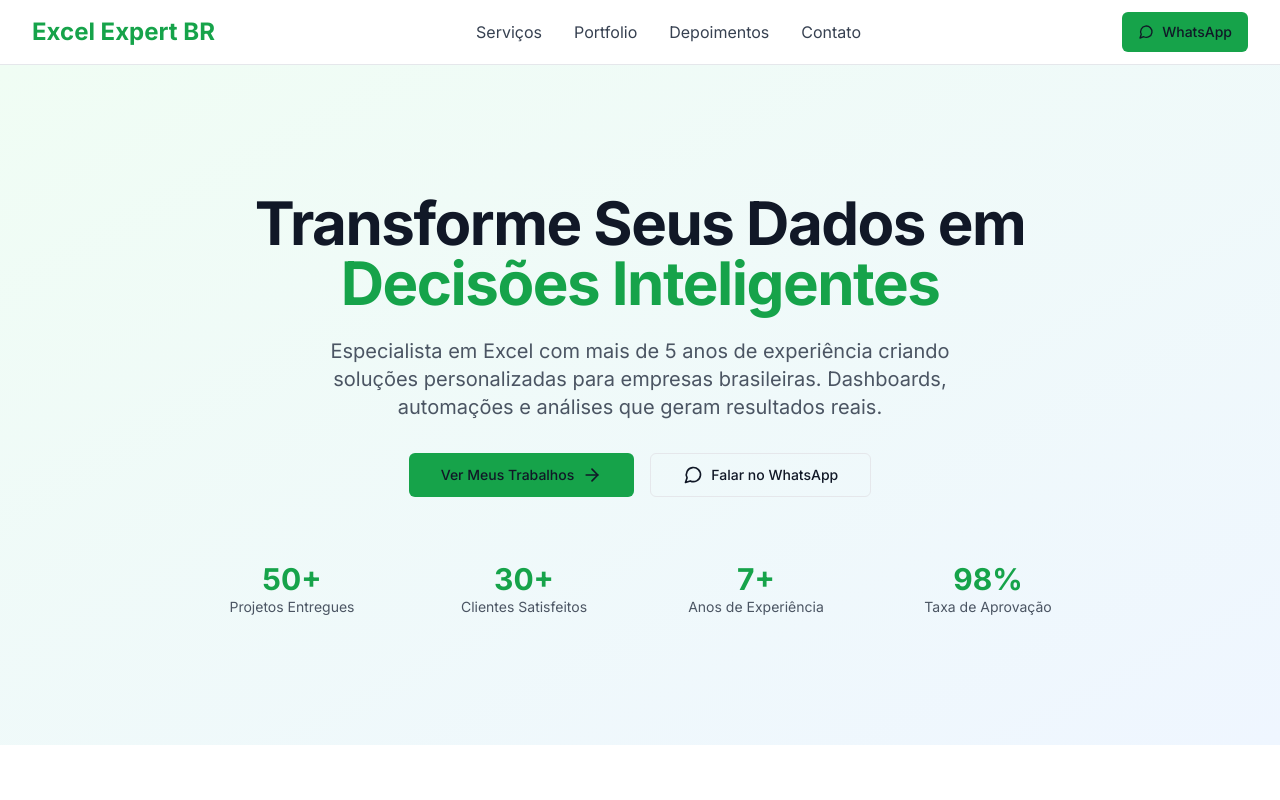
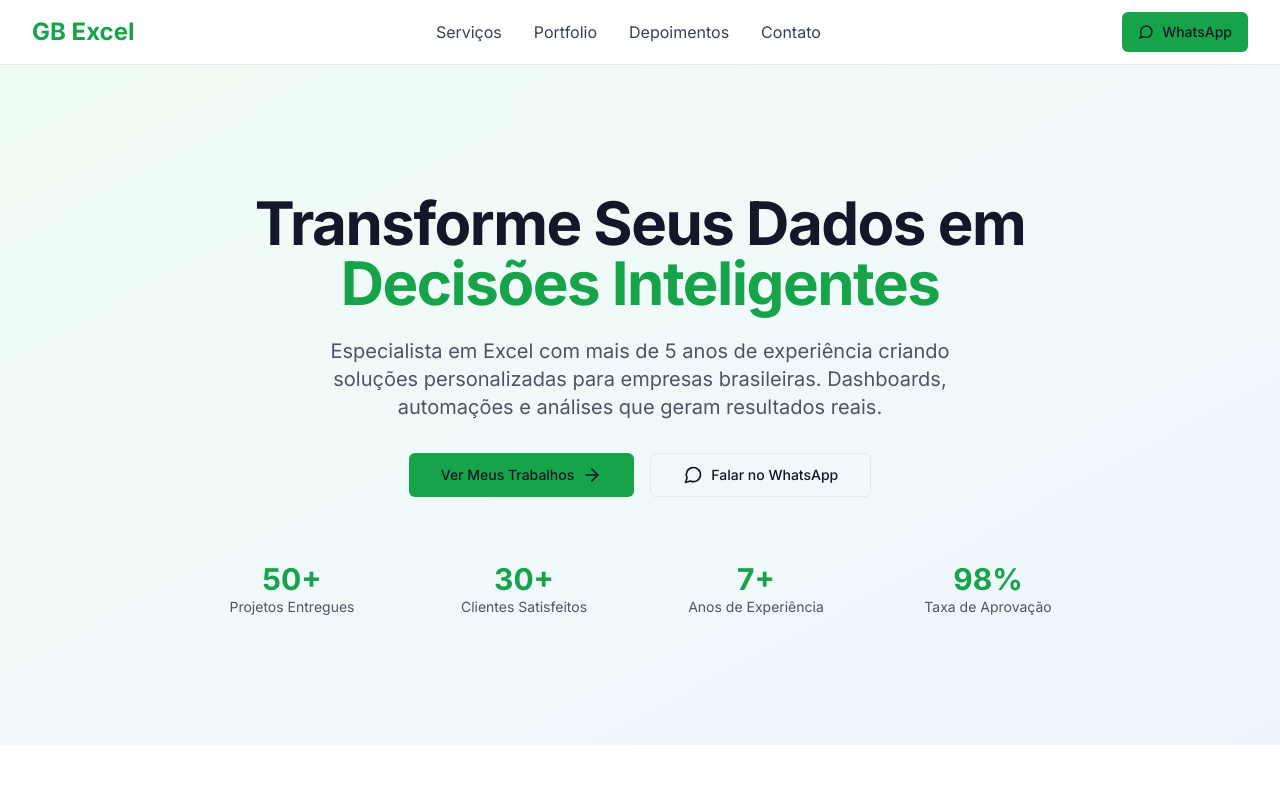
Before and after one commit to Fology/excel-expert-site, a Next.js app: page / in a window 1280 px wide. Shown: the top 800 px of the page. Built offline with nearby package versions, Linux system fonts and the light colour scheme.

Commit message:
Update page.tsx

```diff
--- a/app/page.tsx
+++ b/app/page.tsx
@@ -217,7 +217,7 @@ export default function ExcelExpertSite() {
         <div className="container mx-auto px-4 sm:px-6 lg:px-8">
           <div className="flex h-16 items-center justify-between">
             <div className="flex items-center">
-              <h1 className="text-2xl font-bold text-green-600">Excel Expert BR</h1>
+              <h1 className="text-2xl font-bold text-green-600">GB Excel</h1>
             </div>
 
             <nav className="hidden md:block">
@@ -699,7 +699,7 @@ export default function ExcelExpertSite() {
         <div className="container mx-auto px-4 sm:px-6 lg:px-8">
           <div className="grid grid-cols-1 gap-8 md:grid-cols-3">
             <div>
-              <h3 className="mb-4 text-lg font-bold text-gray-900">Excel Expert BR</h3>
+              <h3 className="mb-4 text-lg font-bold text-gray-900">GB Excel</h3>
               <p className="mb-4 text-gray-600">
                 Especialista em soluções Excel para empresas brasileiras.
                 Transformamos seus dados em decisões inteligentes.
@@ -748,7 +748,7 @@ export default function ExcelExpertSite() {
 
           <div className="mt-8 flex flex-col items-center justify-between border-t border-gray-200 pt-8 sm:flex-row">
             <p className="text-sm text-gray-600">
-              © 2024 Excel Expert BR. Todos os direitos reservados.
+              © 2024 GB Excel. Todos os direitos reservados.
             </p>
             <p className="mt-4 text-sm text-gray-500 sm:mt-0">
               Feito com ❤️ para empresas brasileiras
```
